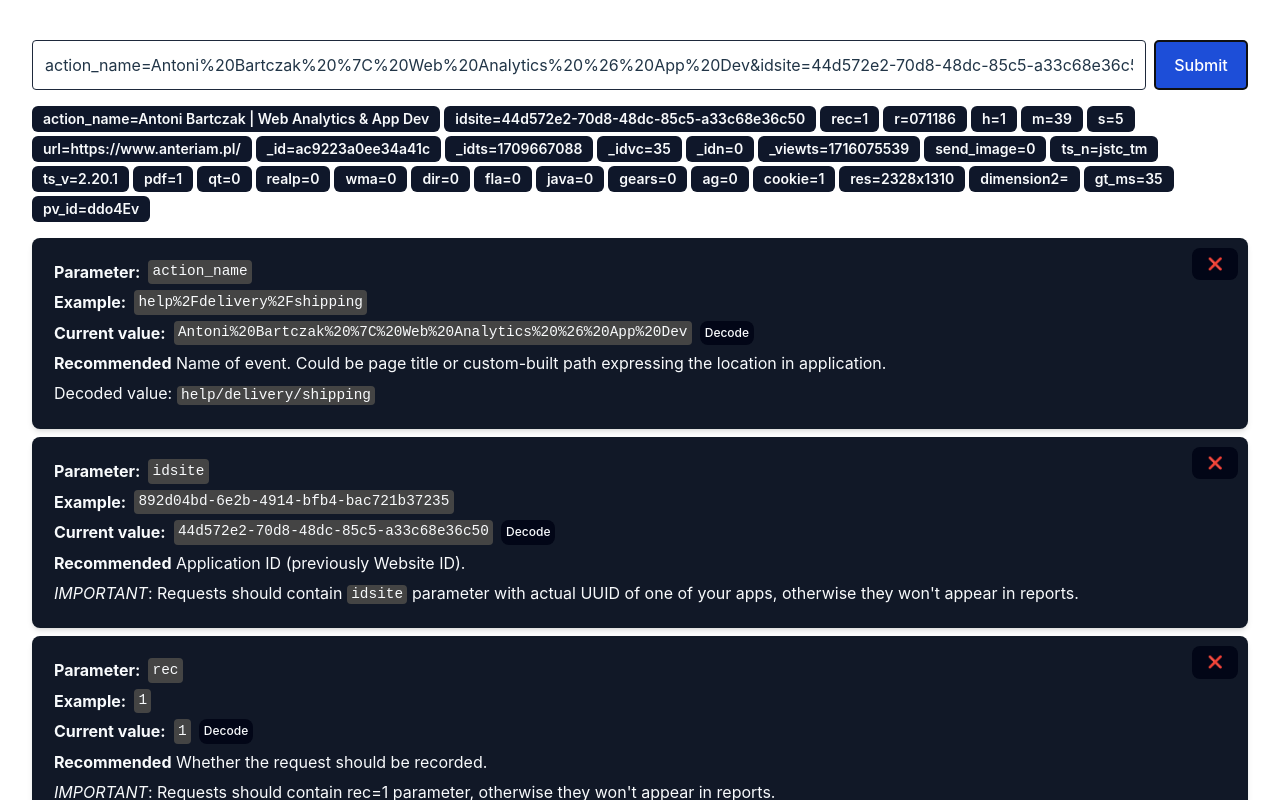
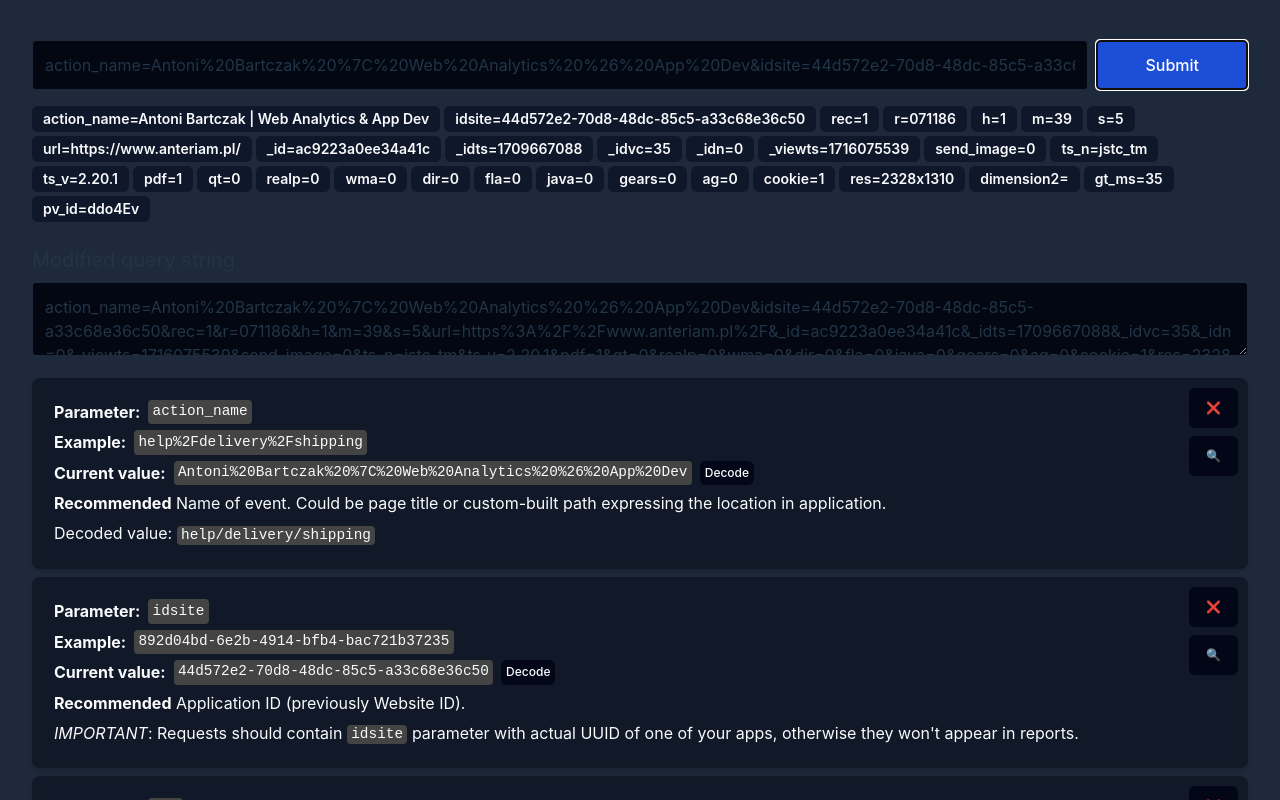
Before and after one commit to anthonybartczak/piwik-pro-request-debug, a React (Vite) app: page / in a window 1280 px wide. Both pictures are taken after a click on the button "Submit". Shown: the top 800 px of the page. Built offline with nearby package versions, Linux system fonts and the light colour scheme.

Commit message:
Initial version of the parameter details drawer

```diff
--- a/index.html
+++ b/index.html
@@ -6,7 +6,7 @@
     <meta name="viewport" content="width=device-width, initial-scale=1.0" />
     <title>Vite + React + TS</title>
   </head>
-  <body class="flex items-center justify-center bg-gray-900">
+  <body class="flex items-center justify-center bg-slate-800">
     <div id="root" class="min-w-full flex items-center justify-center"></div>
     <script type="module" src="/src/main.tsx"></script>
   </body>
--- a/package.json
+++ b/package.json
@@ -10,6 +10,8 @@
     "preview": "vite preview"
   },
   "dependencies": {
+    "@radix-ui/react-dialog": "^1.0.5",
+    "@radix-ui/react-slot": "^1.0.2",
     "axios": "^1.6.8",
     "class-variance-authority": "^0.7.0",
     "clsx": "^2.1.1",
@@ -18,7 +20,8 @@
     "react-dom": "^18.2.0",
     "react-markdown": "^9.0.1",
     "tailwind-merge": "^2.3.0",
-    "tailwindcss-animate": "^1.0.7"
+    "tailwindcss-animate": "^1.0.7",
+    "vaul": "^0.9.1"
   },
   "devDependencies": {
     "@types/react": "^18.2.66",
--- a/src/App.tsx
+++ b/src/App.tsx
@@ -43,7 +43,7 @@ const App: React.FC = () => {
           placeholder="Enter Piwik PRO query string"
           className="p-3 border border-slate-800 rounded min-w-max w-full"
         />
-        <button type="submit" className="bg-blue-700 text-white rounded">
+        <button type="submit" className="bg-blue-700 text-white rounded px-12">
           Submit
         </button>
       </form>
@@ -63,6 +63,14 @@ const App: React.FC = () => {
           </Badge>
         ))}
       </div>
+      {parsedQueryString.length > 0 && (
+        <div id="modified-query-string" className=''>
+          <h1 className='text-xl my-2'>Modified query string</h1>
+          <textarea className='min-w-max w-full min-h-fit p-3 border border-slate-800 rounded' readOnly
+            value={parsedQueryString.map((param) => `${param.name}=${param.value}`).join('&')}>
+          </textarea>
+        </div>
+      )}
       <div className="flex flex-col gap-y-2">
         <ParameterDisplay parsedQueryString={parsedQueryString} setParsedQueryString={setParsedQueryString} />
       </div>
--- a/src/components/ParameterDisplay.tsx
+++ b/src/components/ParameterDisplay.tsx
@@ -1,6 +1,16 @@
 import React, { useState, useEffect } from 'react';
 import Markdown from 'react-markdown';
 import docs from '../utils/docs.json';
+import {
+  Drawer,
+  DrawerContent,
+  DrawerDescription,
+  DrawerFooter,
+  DrawerHeader,
+  DrawerTitle,
+} from "../components/ui/drawer"
+
+import { Button } from "../components/ui/button"
 
 type Schema = {
   type: string;
@@ -37,6 +47,8 @@ interface ParameterDisplayProps {
 
 const ParameterDisplay: React.FC<ParameterDisplayProps> = ({ parsedQueryString, setParsedQueryString }) => {
   const [foundParameters, setFoundParameters] = useState<Parameter[]>([]);
+  const [drawerOpen, setDrawerOpen] = useState(false);
+  const [drawerContent, setDrawerContent] = useState({ title: "", description: "" });
 
   useEffect(() => {
     console.log("Rendering ParameterDisplay...");
@@ -64,6 +76,15 @@ const ParameterDisplay: React.FC<ParameterDisplayProps> = ({ parsedQueryString,
     setParsedQueryString(parsedQueryString.filter((param) => param.name !== parameterName));
   };
 
+  const updateDrawerContent = () => {
+    drawerOpen ? setDrawerOpen(false) : setDrawerOpen(true);
+    const content: { title: string, description: string } = {
+      title: "Parameter details",
+      description: "This drawer contains details about the parameter.",
+    }
+    setDrawerContent(content);
+  }
+
   return (
     <>
       {foundParameters.length > 0 && (
@@ -81,7 +102,7 @@ const ParameterDisplay: React.FC<ParameterDisplayProps> = ({ parsedQueryString,
               <div className="flex flex-row gap-2">
                 <strong>Current value:</strong>
                 <code>{parameter.apiValue}</code>
-                <button
+                <Button
                   onClick={() => {
                     const decodedValue = decodeURIComponent(parameter.apiValue);
                     if (decodedValue !== null) {
@@ -89,22 +110,43 @@ const ParameterDisplay: React.FC<ParameterDisplayProps> = ({ parsedQueryString,
                       setFoundParameters([...foundParameters]);
                     }
                   }}
-                  className="text-xs py-0.5 px-1 bg-slate-950 transition duration-300 hover:bg-slate-800"
+                  className="text-xs py-0.5 px-1 h-auto bg-slate-950 transition duration-300 hover:bg-slate-800"
                 >
                   Decode
-                </button>
+                </Button>
               </div>
               <Markdown>{parameter.description}</Markdown>
-              <button
-                onClick={() => removeParameter(parameter.name)}
-                className="absolute top-0 right-0 m-2 text-xs bg-slate-950 transition duration-300 hover:bg-slate-800"
-              >
-                ❌
-              </button>
+              <div className='absolute flex flex-col top-0 right-0 m-2 gap-y-2'>
+                <Button
+                  onClick={() => removeParameter(parameter.name)}
+                  className="text-xs bg-slate-950 transition duration-300 hover:bg-slate-800"
+                >
+                  ❌
+                </Button>
+                <Button
+                  onClick={() => updateDrawerContent()}
+                  className="text-xs bg-slate-950 transition duration-300 hover:bg-slate-800"
+                >
+                  🔍
+                </Button>
+              </div>
             </div>
           ))}
         </>
       )}
+      <Drawer open={drawerOpen} onOpenChange={setDrawerOpen} shouldScaleBackground={false}>
+        <DrawerContent className="bg-slate-800 border-slate-800 p-2 m-20">
+          <DrawerHeader>
+            <DrawerTitle>{drawerContent?.title}</DrawerTitle>
+            <DrawerDescription>This action cannot be undone.</DrawerDescription>
+          </DrawerHeader>
+          <DrawerFooter>
+            <Button className='absolute top-0 right-0 p-2 m-2' onClick={() => setDrawerOpen(false)}>
+              Close
+            </Button>
+          </DrawerFooter>
+        </DrawerContent>
+      </Drawer>
     </>
   );
 };
--- /dev/null
+++ b/src/components/ui/button.tsx
@@ -0,0 +1,56 @@
+import * as React from "react"
+import { Slot } from "@radix-ui/react-slot"
+import { cva, type VariantProps } from "class-variance-authority"
+
+import { cn } from "../../lib/utils"
+
+const buttonVariants = cva(
+  "inline-flex items-center justify-center whitespace-nowrap rounded-md text-sm font-medium ring-offset-white transition-colors focus-visible:outline-none focus-visible:ring-2 focus-visible:ring-slate-950 focus-visible:ring-offset-2 disabled:pointer-events-none disabled:opacity-50 dark:ring-offset-slate-950 dark:focus-visible:ring-slate-300",
+  {
+    variants: {
+      variant: {
+        default: "bg-slate-900 text-slate-50 hover:bg-slate-900/90 dark:bg-slate-50 dark:text-slate-900 dark:hover:bg-slate-50/90",
+        destructive:
+          "bg-red-500 text-slate-50 hover:bg-red-500/90 dark:bg-red-900 dark:text-slate-50 dark:hover:bg-red-900/90",
+        outline:
+          "border border-slate-200 bg-white hover:bg-slate-100 hover:text-slate-900 dark:border-slate-800 dark:bg-slate-950 dark:hover:bg-slate-800 dark:hover:text-slate-50",
+        secondary:
+          "bg-slate-100 text-slate-900 hover:bg-slate-100/80 dark:bg-slate-800 dark:text-slate-50 dark:hover:bg-slate-800/80",
+        ghost: "hover:bg-slate-100 hover:text-slate-900 dark:hover:bg-slate-800 dark:hover:text-slate-50",
+        link: "text-slate-900 underline-offset-4 hover:underline dark:text-slate-50",
+      },
+      size: {
+        default: "h-10 px-4 py-2",
+        sm: "h-9 rounded-md px-3",
+        lg: "h-11 rounded-md px-8",
+        icon: "h-10 w-10",
+      },
+    },
+    defaultVariants: {
+      variant: "default",
+      size: "default",
+    },
+  }
+)
+
+export interface ButtonProps
+  extends React.ButtonHTMLAttributes<HTMLButtonElement>,
+    VariantProps<typeof buttonVariants> {
+  asChild?: boolean
+}
+
+const Button = React.forwardRef<HTMLButtonElement, ButtonProps>(
+  ({ className, variant, size, asChild = false, ...props }, ref) => {
+    const Comp = asChild ? Slot : "button"
+    return (
+      <Comp
+        className={cn(buttonVariants({ variant, size, className }))}
+        ref={ref}
+        {...props}
+      />
+    )
+  }
+)
+Button.displayName = "Button"
+
+export { Button, buttonVariants }
--- /dev/null
+++ b/src/components/ui/drawer.tsx
@@ -0,0 +1,116 @@
+import * as React from "react"
+import { Drawer as DrawerPrimitive } from "vaul"
+
+import { cn } from "../../lib/utils"
+
+const Drawer = ({
+  shouldScaleBackground = true,
+  ...props
+}: React.ComponentProps<typeof DrawerPrimitive.Root>) => (
+  <DrawerPrimitive.Root
+    shouldScaleBackground={shouldScaleBackground}
+    {...props}
+  />
+)
+Drawer.displayName = "Drawer"
+
+const DrawerTrigger = DrawerPrimitive.Trigger
+
+const DrawerPortal = DrawerPrimitive.Portal
+
+const DrawerClose = DrawerPrimitive.Close
+
+const DrawerOverlay = React.forwardRef<
+  React.ElementRef<typeof DrawerPrimitive.Overlay>,
+  React.ComponentPropsWithoutRef<typeof DrawerPrimitive.Overlay>
+>(({ className, ...props }, ref) => (
+  <DrawerPrimitive.Overlay
+    ref={ref}
+    className={cn("fixed inset-0 z-50 bg-black/80", className)}
+    {...props}
+  />
+))
+DrawerOverlay.displayName = DrawerPrimitive.Overlay.displayName
+
+const DrawerContent = React.forwardRef<
+  React.ElementRef<typeof DrawerPrimitive.Content>,
+  React.ComponentPropsWithoutRef<typeof DrawerPrimitive.Content>
+>(({ className, children, ...props }, ref) => (
+  <DrawerPortal>
+    <DrawerOverlay />
+    <DrawerPrimitive.Content
+      ref={ref}
+      className={cn(
+        "fixed inset-x-0 bottom-0 z-50 mt-24 flex h-auto flex-col rounded-t-[10px] border border-slate-200 bg-white dark:border-slate-800 dark:bg-slate-950",
+        className
+      )}
+      {...props}
+    >
+      <div className="cursor-grab active:cursor-grabbing mx-auto mt-4 h-2 w-[100px] rounded-full bg-slate-100 dark:bg-slate-800" />
+      {children}
+    </DrawerPrimitive.Content>
+  </DrawerPortal>
+))
+DrawerContent.displayName = "DrawerContent"
+
+const DrawerHeader = ({
+  className,
+  ...props
+}: React.HTMLAttributes<HTMLDivElement>) => (
+  <div
+    className={cn("grid gap-1.5 p-4 text-center sm:text-left", className)}
+    {...props}
+  />
+)
+DrawerHeader.displayName = "DrawerHeader"
+
+const DrawerFooter = ({
+  className,
+  ...props
+}: React.HTMLAttributes<HTMLDivElement>) => (
+  <div
+    className={cn("mt-auto flex flex-col gap-2 p-4", className)}
+    {...props}
+  />
+)
+DrawerFooter.displayName = "DrawerFooter"
+
+const DrawerTitle = React.forwardRef<
+  React.ElementRef<typeof DrawerPrimitive.Title>,
+  React.ComponentPropsWithoutRef<typeof DrawerPrimitive.Title>
+>(({ className, ...props }, ref) => (
+  <DrawerPrimitive.Title
+    ref={ref}
+    className={cn(
+      "text-lg font-semibold leading-none tracking-tight",
+      className
+    )}
+    {...props}
+  />
+))
+DrawerTitle.displayName = DrawerPrimitive.Title.displayName
+
+const DrawerDescription = React.forwardRef<
+  React.ElementRef<typeof DrawerPrimitive.Description>,
+  React.ComponentPropsWithoutRef<typeof DrawerPrimitive.Description>
+>(({ className, ...props }, ref) => (
+  <DrawerPrimitive.Description
+    ref={ref}
+    className={cn("text-sm text-slate-500 dark:text-slate-400", className)}
+    {...props}
+  />
+))
+DrawerDescription.displayName = DrawerPrimitive.Description.displayName
+
+export {
+  Drawer,
+  DrawerPortal,
+  DrawerOverlay,
+  DrawerTrigger,
+  DrawerClose,
+  DrawerContent,
+  DrawerHeader,
+  DrawerFooter,
+  DrawerTitle,
+  DrawerDescription,
+}
--- a/src/index.css
+++ b/src/index.css
@@ -114,7 +114,6 @@ h1 {
 button {
   border-radius: 8px;
   border: 1px solid transparent;
-  padding: 0.6em 1.2em;
   font-size: 1em;
   font-weight: 500;
   font-family: inherit;
@@ -147,6 +146,10 @@ button:focus-visible {
   }
 }
 
+input, textarea {
+  @apply bg-gray-950;
+}
+
 .parameter-block {
   @apply
   flex
```
Also changed, not shown: 1 other file (tests, documents, lock files or other folders).
